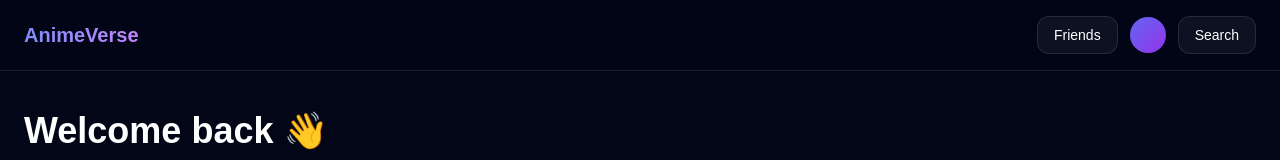
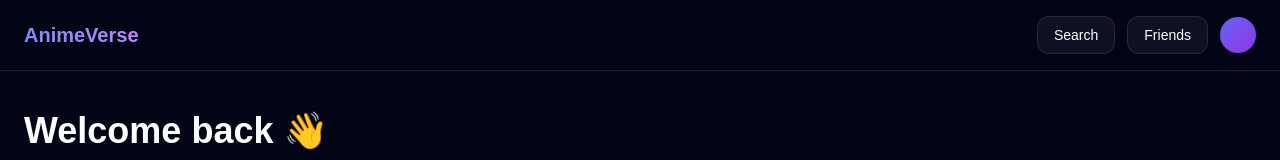
Before and after one commit to Abeladewuyi/animeverse, a React (Vite) app in the folder animeverse/: page /home in a window 1280 px wide. Shown: the top 160 px of the page. Built offline with nearby package versions, Linux system fonts and the light colour scheme; no server answers; the database is empty; sample sign-in values are in the browser's storage.

Commit message:
add anime search again

```diff
--- a/animeverse/src/components/Home.jsx
+++ b/animeverse/src/components/Home.jsx
@@ -47,6 +47,12 @@ function Home() {
         </h1>
         <div className="flex items-center gap-3">
           <button
+  onClick={() => navigate("/search")}
+  className="px-3 sm:px-4 py-2 rounded-xl bg-white/5 border border-white/10 hover:scale-105 transition text-sm"
+>
+  Search
+</button>
+<button
             onClick={() => navigate("/friends")}
             className="px-3 sm:px-4 py-2 rounded-xl bg-white/5 border border-white/10 hover:scale-105 transition text-sm"
           >
@@ -58,12 +64,7 @@ function Home() {
           >
             {userData?.username?.charAt(0).toUpperCase()}
           </button>
-          <button
-  onClick={() => navigate("/search")}
-  className="px-3 sm:px-4 py-2 rounded-xl bg-white/5 border border-white/10 hover:scale-105 transition text-sm"
->
-  Search
-</button>
+
         </div>
       </nav>
 
```
